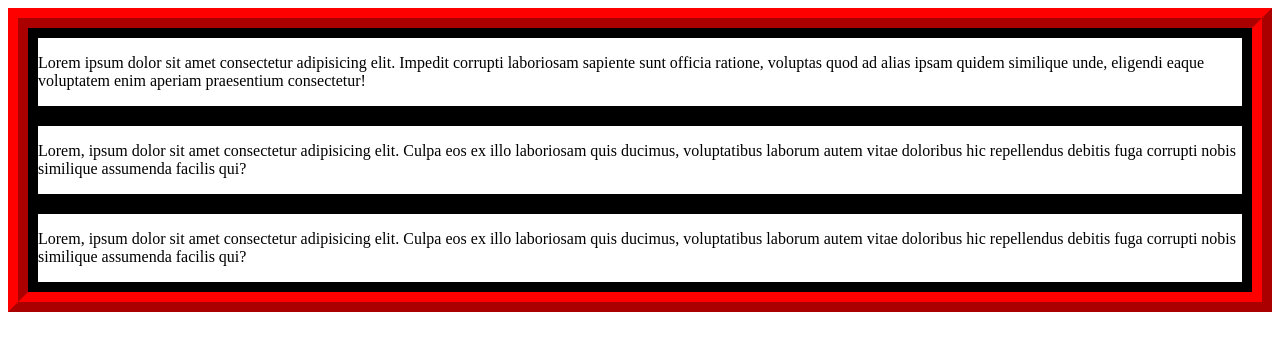
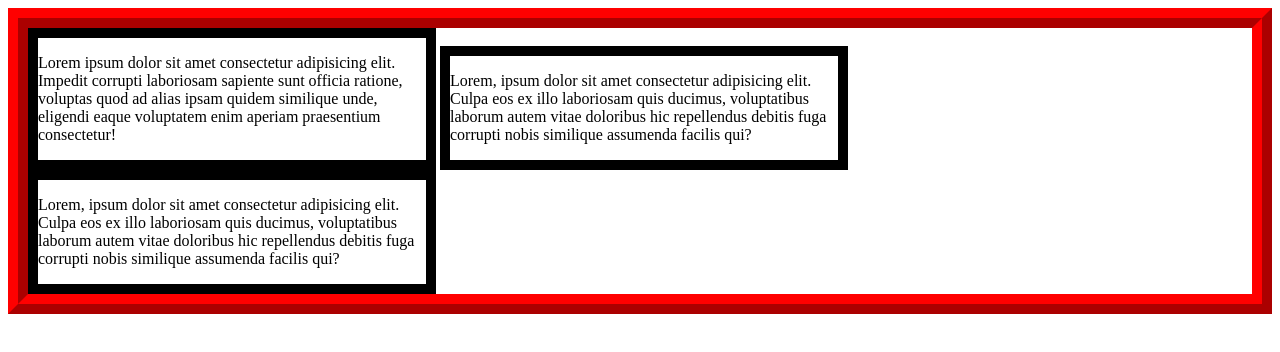
Before and after one commit to kispalAbel/2026-02-03, a plain HTML site: page index.html in a window 1280 px wide. Drawn offline with Linux system fonts and the light colour scheme.

Commit message:
Update index.css

```diff
--- a/index.css
+++ b/index.css
@@ -4,4 +4,8 @@
 
 .cikk {
     border: 10px black solid;
+    display: inline-block;
+    /* width: calc(100% / 3 - 20px); */
+    width: calc(100% / 3);
+    box-sizing: border-box;
 }
```
